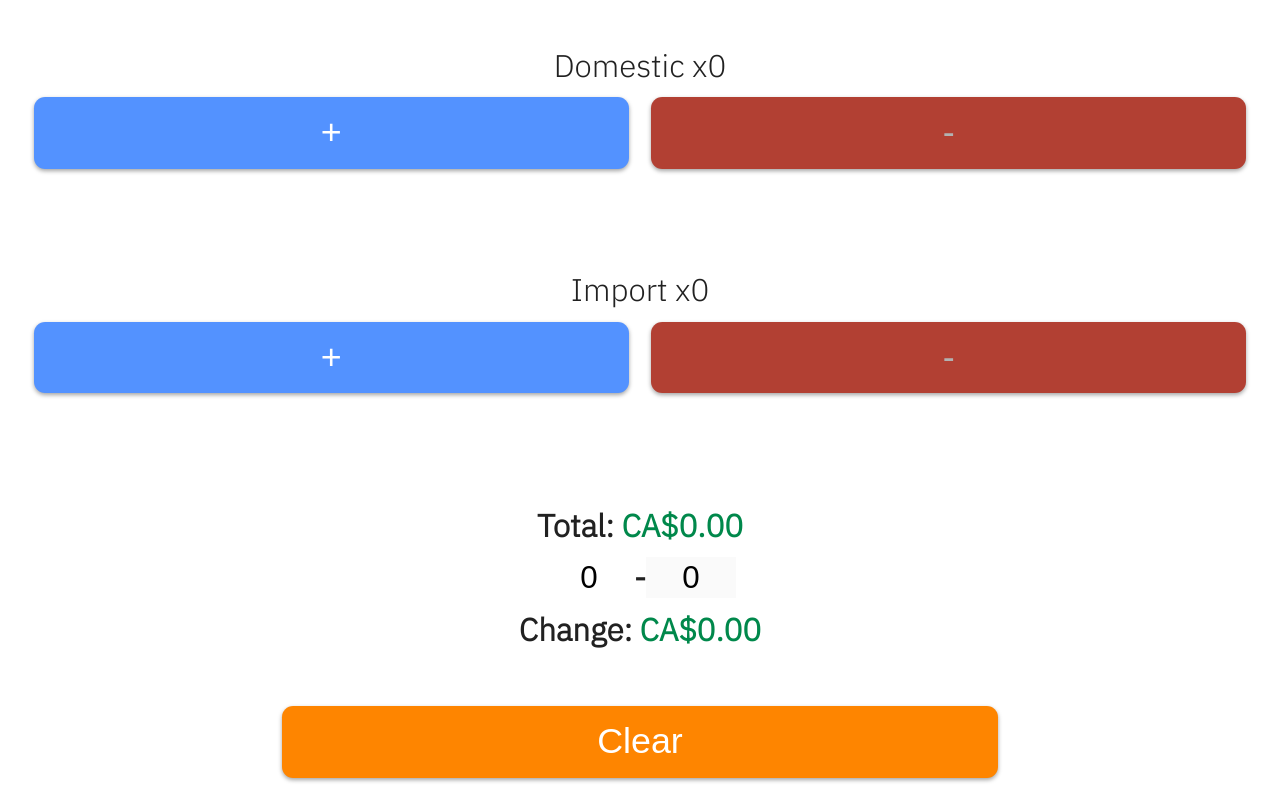
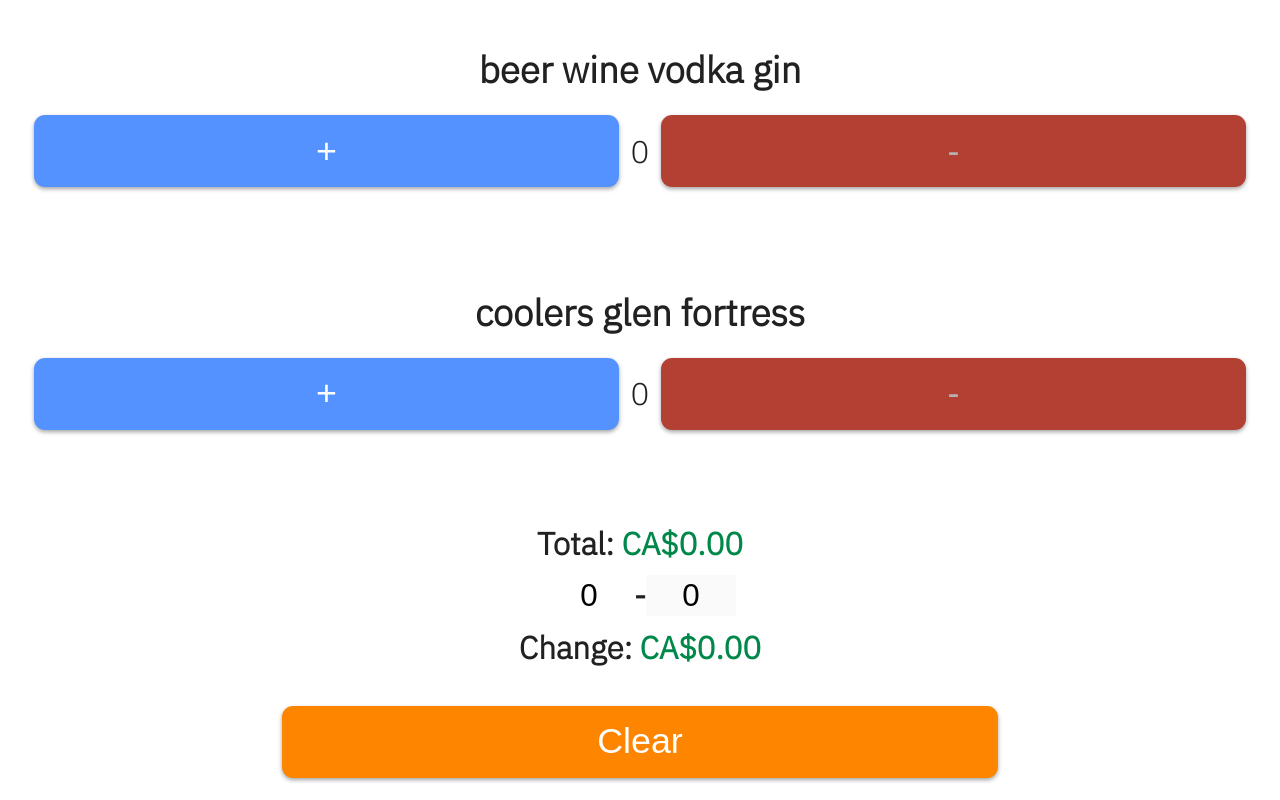
Before and after one commit to therockhopper/bartender, an Angular app: page / in a window 1280 px wide. Built offline with nearby package versions, Linux system fonts and the light colour scheme.

Commit message:
put in real labels

```diff
--- a/src/app/app.component.html
+++ b/src/app/app.component.html
@@ -1,16 +1,18 @@
 <div class="container">
   <div class="main">
     <div class="domestic">
-      <span>Domestic x{{ numberOfDomestic }}</span>
+      <h3>beer wine vodka gin</h3>
       <div class="buttons">
         <button class="btn-blue" (click)="calculateTotal('domestic', 1)">+</button>
+        {{ numberOfDomestic }}
         <button class="btn-red" (click)="calculateTotal('domestic', -1)" [disabled]="numberOfDomestic < 1">-</button>
       </div>
     </div>
     <div class="import">
-      <span>Import x{{ numberOfImport }}</span>
+      <h3>coolers glen fortress</h3>
       <div class="buttons">
         <button class="btn-blue" (click)="calculateTotal('import', 1)">+</button>
+        {{ numberOfImport }}
         <button class="btn-red" (click)="calculateTotal('import', -1)" [disabled]="numberOfImport < 1">-</button>
       </div>
     </div>
--- a/src/app/app.component.scss
+++ b/src/app/app.component.scss
@@ -21,14 +21,16 @@
       width: 100%;
       margin: 2rem 0;
 
-      span {
+      h3 {
         text-align: center;
+        margin-bottom: .5rem;
       }
     }
 
     .buttons {
       display: flex;
       justify-content: center;
+      align-items: center;
       margin: .5rem 0;
       width: 100%;
 
```
